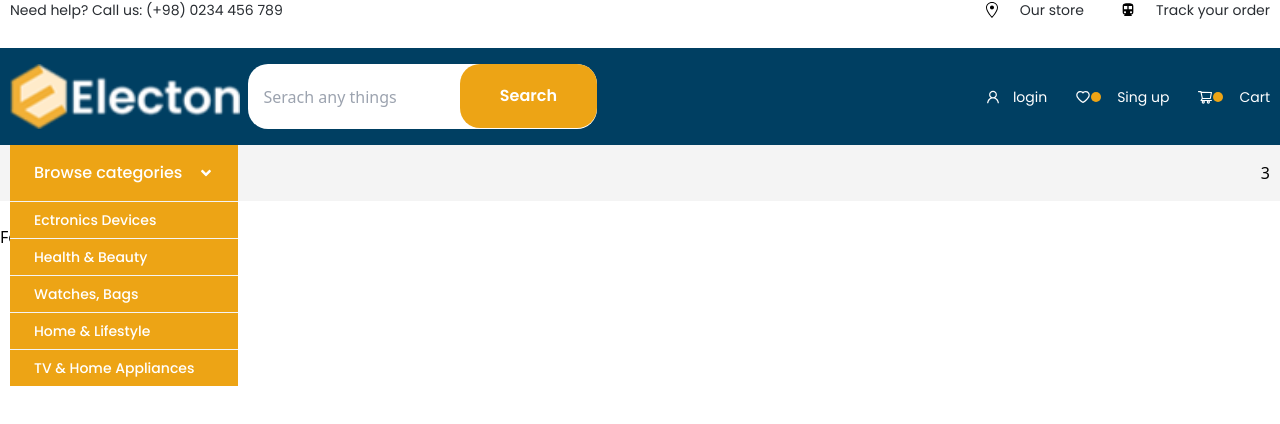
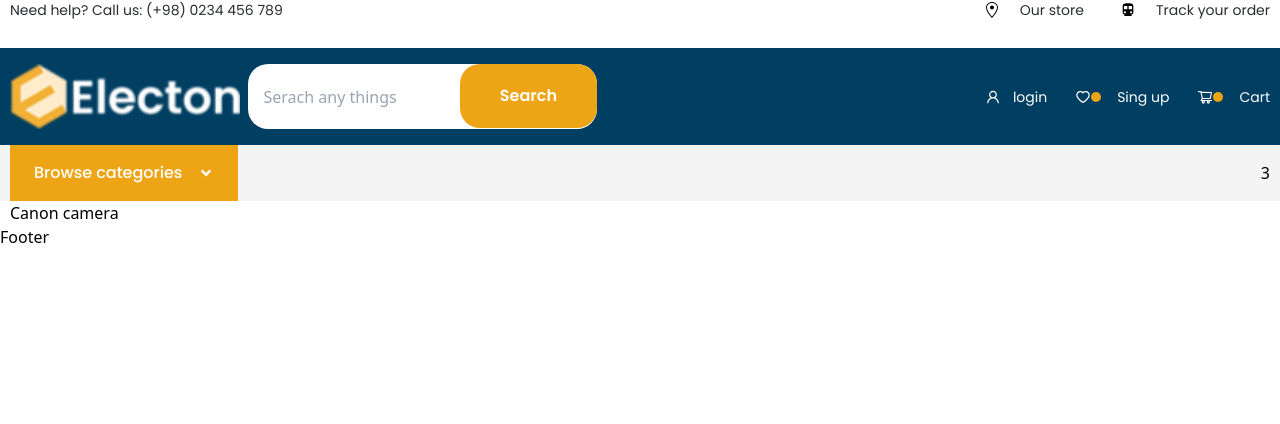
Before and after one commit to sohelrana3/Electon-E-commerce-website, a React (Create React App) app: page / in a window 1280 px wide. Shown: the top 424 px of the page. Built offline with nearby package versions, Linux system fonts and the light colour scheme.

Commit message:
catagoris click

```diff
--- a/src/components/Navbar.js
+++ b/src/components/Navbar.js
@@ -1,4 +1,4 @@
-import React from 'react'
+import React, { useState } from 'react'
 import Container from './leyouts/Container'
 import Flex from './leyouts/Flex'
 import List from './leyouts/List'
@@ -7,24 +7,32 @@ import Listitem from './leyouts/Listitem'
 
 
 const Navbar = () => {
+  let [categories, setcatagorise] = useState(false)
+  let handleclick = ()=>{
+    setcatagorise(!categories)
+  }
   return (
     <div className='w-full bg-[#F4f4F4]'>
      <Container>
       <Flex className='flex justify-between items-center'>
         <div className='relative'>
-          <p className='flex items-center gap-x-4 bg-yow py-4 px-6 text-base font-medium font-popi text-white cursor-pointer'>
+          <p onClick={handleclick} className='flex items-center gap-x-4 bg-yow py-4 px-6 text-base font-medium font-popi text-white cursor-pointer'>
             <span>Browse categories</span>
             <FaAngleDown />
+            </p>
             <div className='bg-yow absolute top-14 left-0 w-full '>
-              <List>
-                <Listitem href='avf' className='text-sm font-medium font-popi py-2 px-6 border-t border-[#F4f4F4] hover:px-8' listitem='Ectronics Devices' />
-                <Listitem href='avf' className='text-sm font-medium font-popi py-2 px-6 border-t border-[#F4f4F4] hover:px-8' listitem='Health & Beauty' />
-                <Listitem href='avf' className='text-sm font-medium font-popi py-2 px-6 border-t border-[#F4f4F4] hover:px-8' listitem='Watches, Bags' />
-                <Listitem href='avf' className='text-sm font-medium font-popi py-2 px-6 border-t border-[#F4f4F4] hover:px-8' listitem='Home & Lifestyle' />
-                <Listitem href='avf' className='text-sm font-medium font-popi py-2 px-6 border-t border-[#F4f4F4] hover:px-8' listitem='TV & Home Appliances' />
-              </List>
+              {
+                categories &&(
+                  <List>
+                    <Listitem href='avf' className='text-white text-sm font-medium font-popi py-2 px-6 border-t border-[#F4f4F4] hover:px-8' listitem='Ectronics Devices' />
+                    <Listitem href='avf' className='text-white text-sm font-medium font-popi py-2 px-6 border-t border-[#F4f4F4] hover:px-8' listitem='Health & Beauty' />
+                    <Listitem href='avf' className='text-white text-sm font-medium font-popi py-2 px-6 border-t border-[#F4f4F4] hover:px-8' listitem='Watches, Bags' />
+                    <Listitem href='avf' className='text-white text-sm font-medium font-popi py-2 px-6 border-t border-[#F4f4F4] hover:px-8' listitem='Home & Lifestyle' />
+                    <Listitem href='avf' className='text-white text-sm font-medium font-popi py-2 px-6 border-t border-[#F4f4F4] hover:px-8' listitem='TV & Home Appliances' />
+                </List>
+                )
+              }
             </div>
-          </p>
         </div>
         <div>
 
```
